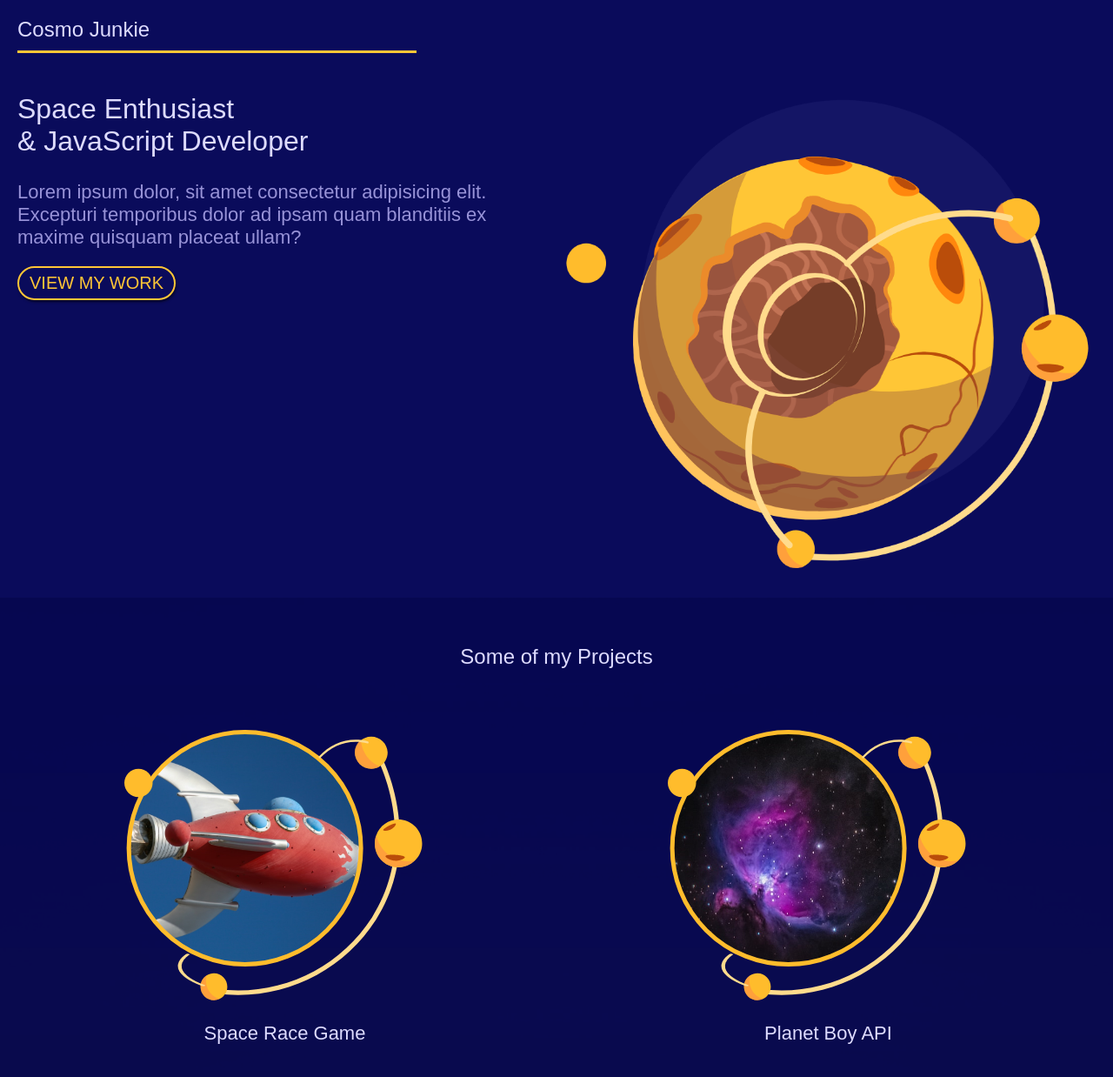
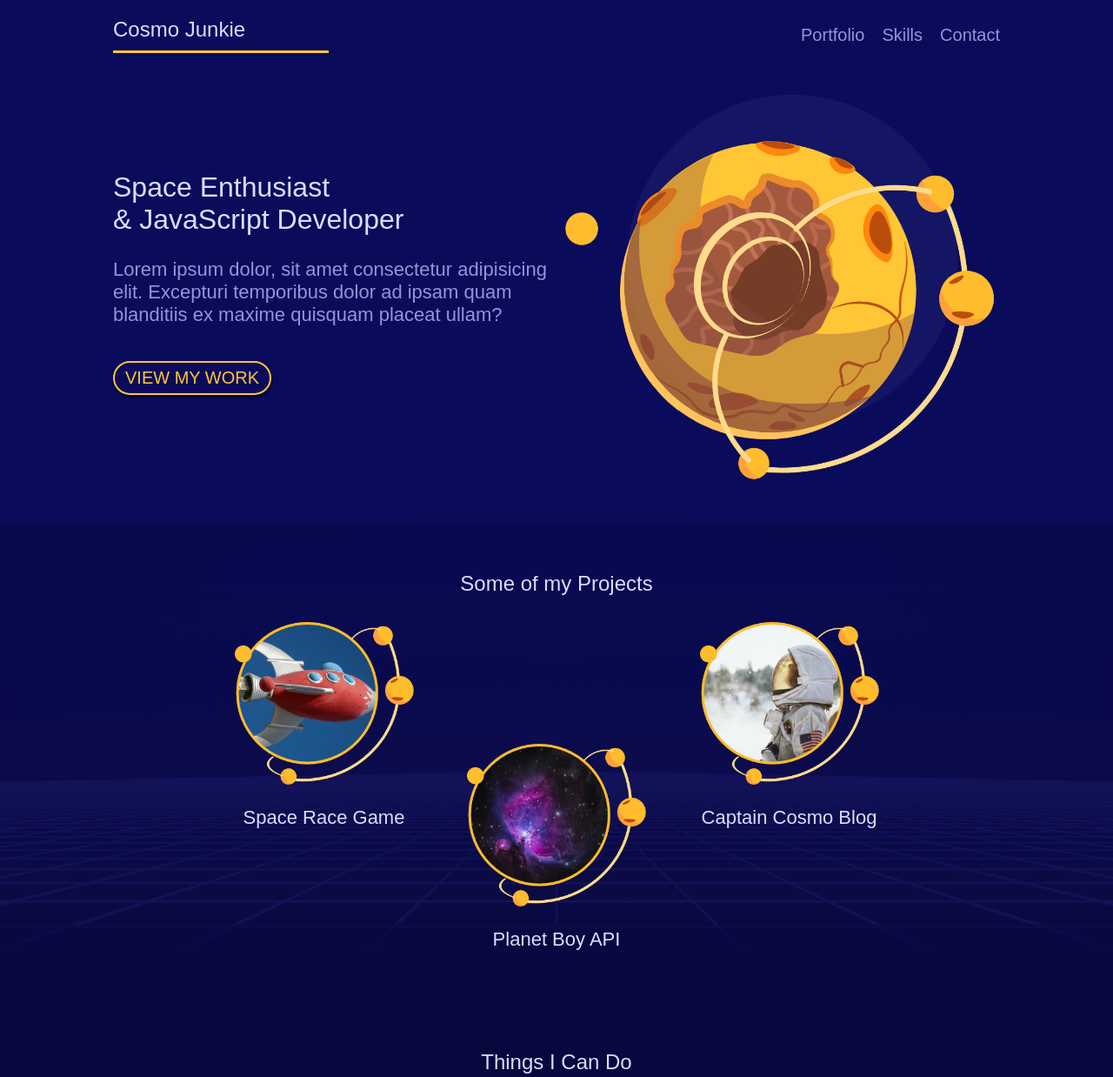
Before and after one commit to GuilhermeAmado/mobile-first-css-grid, a plain HTML site: page index.html in a window 1280 px wide. Shown: the top 1238 px of the page at 87% size. Drawn offline with Linux system fonts and the light colour scheme.

Commit message:
Added large tablets styles

```diff
--- a/styles.css
+++ b/styles.css
@@ -274,9 +274,82 @@ footer img {
 
 /* large tablets & laptops */
 @media screen and (min-width: 960px) {
+
     body {
         font-size: 18px;
     }
+
+    .grid {
+        width: 100%;
+        max-width: 1060px;
+        margin: 0 auto;
+        box-sizing: border-box;
+    }
+
+    .leading {
+        margin: 20px 0;
+    }
+
+    .site-nav {
+        padding: 0 20px;
+    }
+
+    .site-nav h1 {
+        grid-column: 1/3;
+    }
+
+    .site-nav ul {
+        display: flex;
+        grid-column: 6/9;
+        justify-content: flex-end;
+        align-self: center;
+    }
+
+    .site-nav li {
+        margin-left: 20px;
+    }
+
+    .welcome-text {
+        align-self: center;
+    }
+
+    #welcome {
+        padding-bottom: 40px;
+    }
+
+    .projects a:nth-child(1) {
+        grid-column: 2/4;
+    }
+    .projects a:nth-child(2) {
+        grid-column: 4/6;
+        padding-top: 140px;
+    }
+    .projects a:nth-child(3) {
+        grid-column: 6/8;
+    }
+
+    .projects a * {
+        max-width: 80%;
+        margin: 10px 10%;
+    }
+
+    #skills {
+        padding: 30px 20px;
+    }
+
+    #skills ul {
+        margin: 40px auto;
+    }
+
+    #skills li {
+        grid-column: span 2;
+    }
+
+    footer {
+        padding: 40px 20px;
+        background-size: 25%;
+    }
+
 }
 
 /* desktop styles */
```
